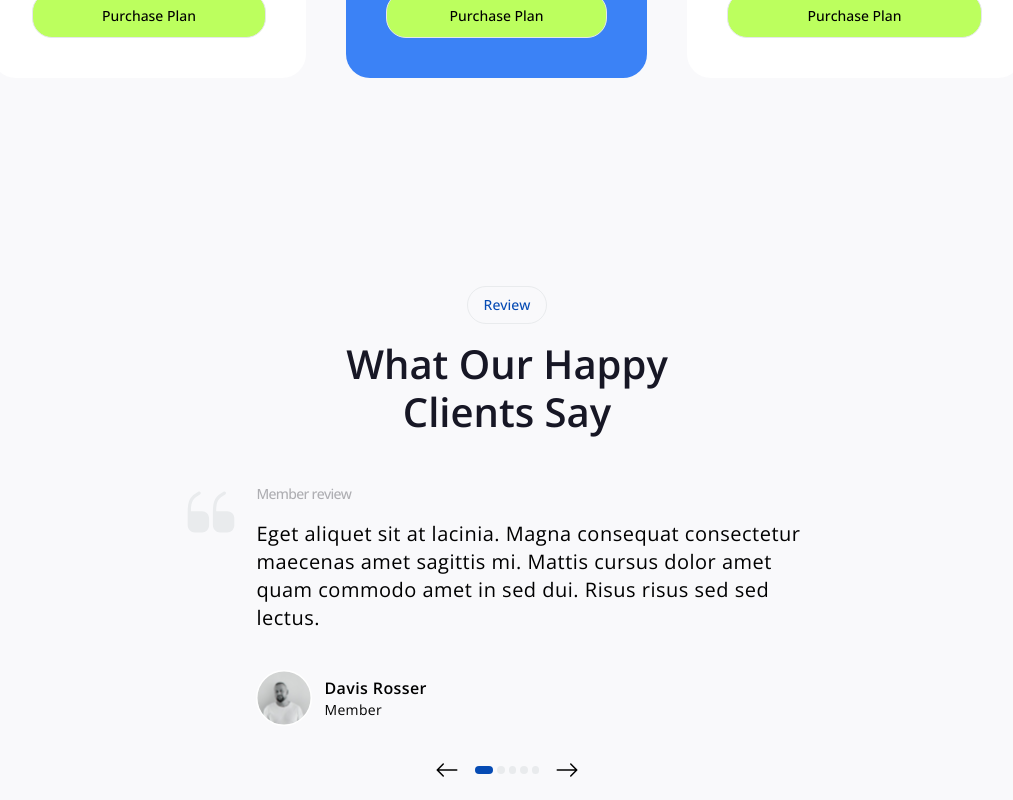
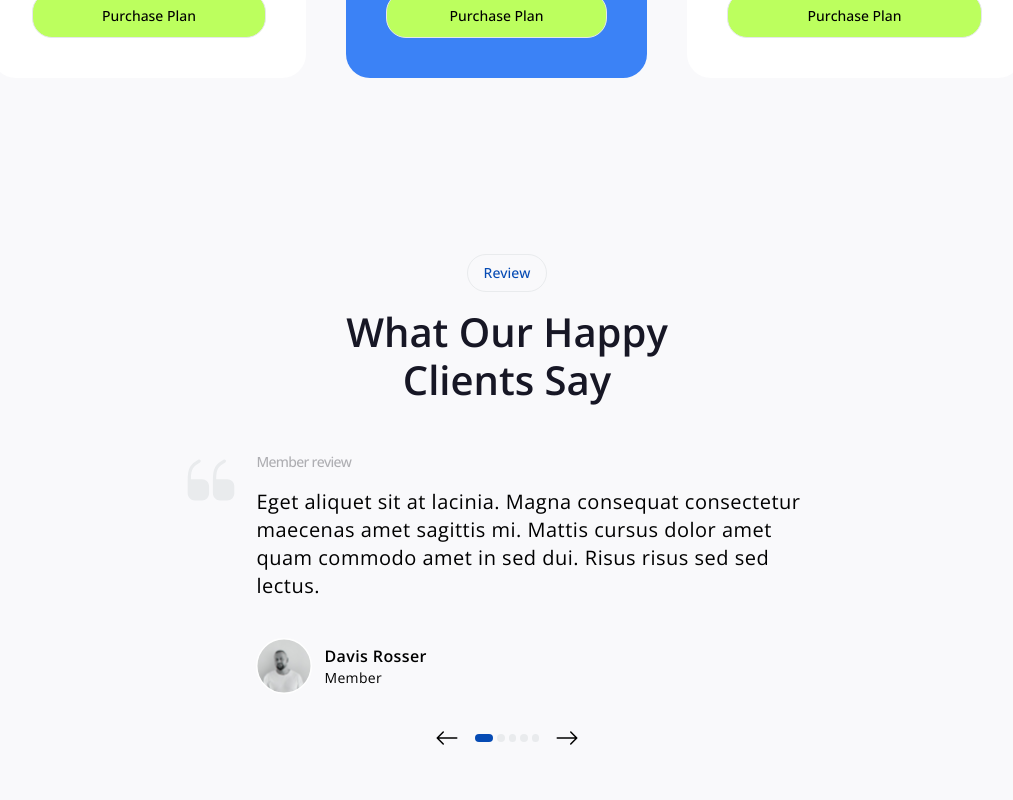
Before and after one commit to Balaji201295/React_Sites, a React (Vite) app in the folder 01_bulking/: page / in a window 1280 px wide. Shown: the part 3200-4000 px from the top of the page, without its empty margins (133-1146 px from the left). Built offline with nearby package versions, Linux system fonts and the light colour scheme.

Commit message:
spacing css styles updated

```diff
--- a/01_bulking/src/styles.js
+++ b/01_bulking/src/styles.js
@@ -18,13 +18,13 @@ const styles = {
   flexCenter: "flex justify-center items-center",
 
   // padding
-  padding: "sm:px-16 px-6 sm:py-40 py-12",
+  padding: "sm:px-16 px-6 sm:py-32 py-12",
 
   // padding-x
   paddingX: "sm:px-16 px-6",
 
   // padding-y
-  paddingY: "sm:py-40 py-12",
+  paddingY: "sm:py-24 py-12",
 
   // margin-x
   marginX: "sm:mx-16 mx-6",
```
